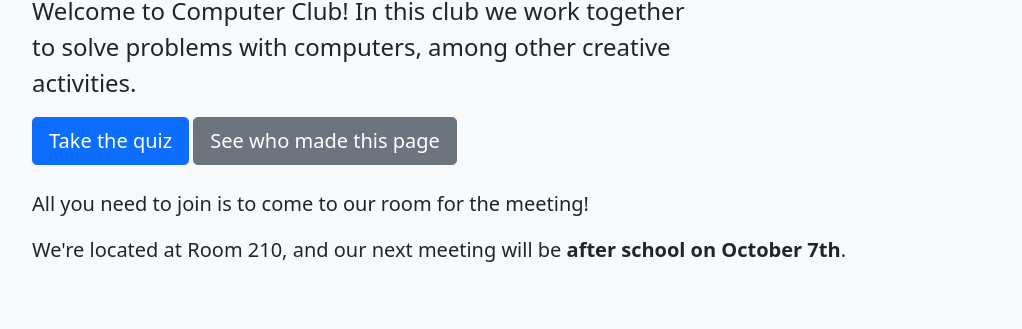
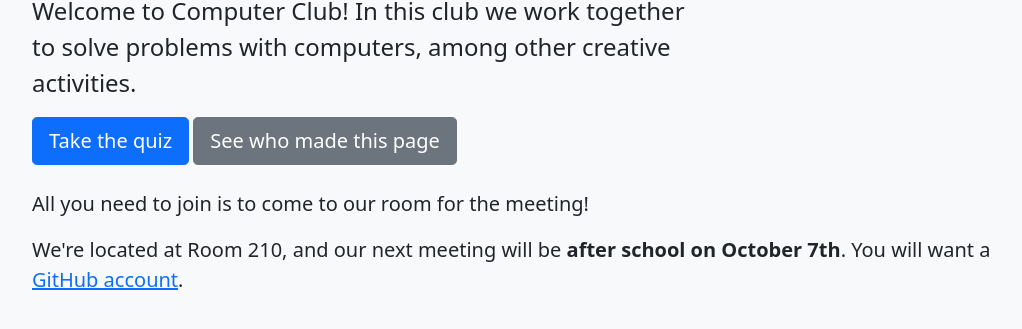
Before and after one commit to lindy-computer-club/lindy-computer-club.github.io, a plain HTML site: page index.html in a window 1280 px wide. Shown: the part 169-498 px from the top of the page, without its empty margins (110-1132 px from the left). Drawn offline with nearby package versions, Linux system fonts and the light colour scheme.

Commit message:
"You will want a GitHub account." added
A GitHub account is required to use the CS50 IDE, and signing up for a GitHub account on the restrictive school computers is an unneeded exercise in endurance.

```diff
--- a/index.html
+++ b/index.html
@@ -20,7 +20,8 @@
                     <a href="https://github.com/orgs/lindy-computer-club/people"><button class="btn btn-secondary btn-lg" type="button">See who made this page</button></a>
                     <br><br>
                     <p class="fs-5">All you need to join is to come to our room for the meeting!</p>
-                    <p class="fs-5">We're located at Room 210, and our next meeting will be <b>after school on October 7th</b>.</p>
+                    <p class="fs-5">We're located at Room 210, and our next meeting will be <b>after school on October 7th</b>.
+                        <span class="font-weight-bold">You will want a <a href="https://github.com/join">GitHub account</a>.</span></p>
                 </div>
             </div>
         </div>
```
